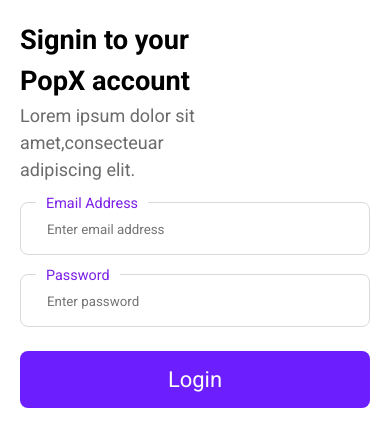
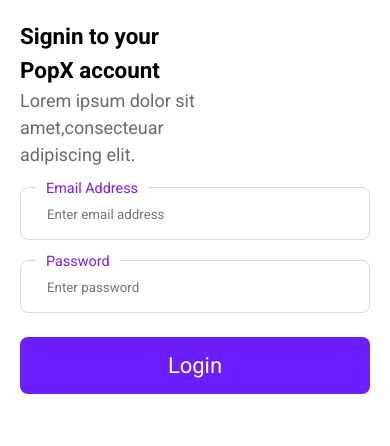
Before and after one commit to Ashokkadubandi/pixel-perfect, a React (Vite) app: page /login in a window 390 px wide. Shown: the top 446 px of the page. Built offline with nearby package versions, Linux system fonts and the light colour scheme.

Commit message:
init-design

```diff
--- a/src/styles/signup.css
+++ b/src/styles/signup.css
@@ -7,9 +7,11 @@
     width: 50%;
     line-height: 1.5;
 }
+
 @media(max-width:420px){
     .signup-header{
-        font-size: 1.7rem;
+        font-size: 1.4rem;
+        width: 45%;
     }
 }
 .sign-in-desc{
```
